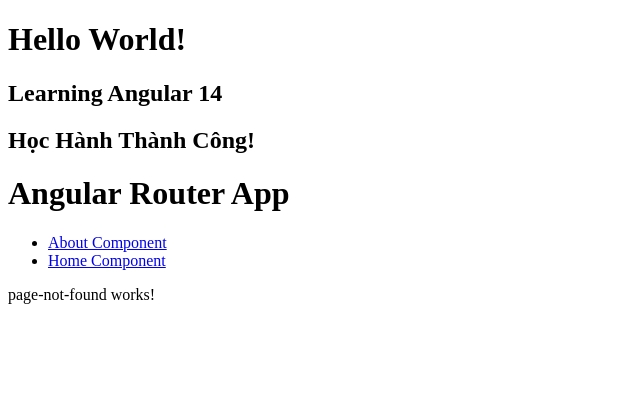
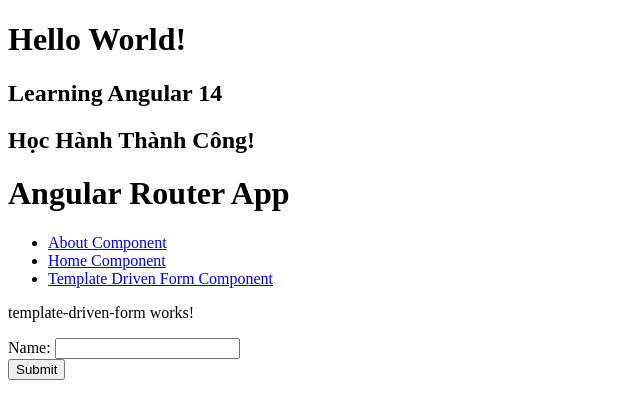
Before and after one commit to DDT13163/Angular_Demo, an Angular app: page /templateform in a window 1280 px wide. Shown: the top 418 px of the page, without its empty margins (0-640 px from the left). Built offline with nearby package versions, Linux system fonts and the light colour scheme.

Commit message:
templateDrivenForm

```diff
--- a/src/app/Services/common.service.ts
+++ b/src/app/Services/common.service.ts
@@ -11,4 +11,9 @@
   public binhPhuong(n: number): number {
     return n * n;
   }
+
+  public submitData(data: any): void {
+    console.log('Gửi data lên server. Data = ', data);
+  }
+
 }
--- a/src/app/app-routing.module.ts
+++ b/src/app/app-routing.module.ts
@@ -3,10 +3,12 @@
 import { AboutComponent } from './about/about.component';
 import { HomeComponent } from './home/home.component';
 import { PageNotFoundComponent } from './page-not-found/page-not-found.component';
+import { TemplateDrivenFormComponent } from './template-driven-form/template-driven-form.component';
 
 const routes: Routes = [{ path: 'about', component: AboutComponent },
 { path: 'home', component: HomeComponent },
 { path: '', component: HomeComponent },
+{ path: 'templateform', component: TemplateDrivenFormComponent},
 { path: '**', component: PageNotFoundComponent },  // Wildcard route for a 404 page
 ];
 
--- a/src/app/app.component.html
+++ b/src/app/app.component.html
@@ -7,7 +7,7 @@
   <ul>
     <li><a routerLink="/about" routerLinkActive="active" ariaCurrentWhenActive="page">About Component</a></li>
     <li><a routerLink="/home" routerLinkActive="active" ariaCurrentWhenActive="page">Home Component</a></li>
-  </ul>
+    <li><a routerLink="/templateform" routerLinkActive="active" ariaCurrentWhenActive="page">Template Driven Form Component</a></li>  </ul>
 </nav>
 <!-- The routed views render in the <router-outlet>-->
 <router-outlet></router-outlet>
--- /dev/null
+++ b/src/app/template-driven-form/template-driven-form.component.html
@@ -0,0 +1,8 @@
+<p>template-driven-form works!</p>
+<form (ngSubmit)="submitForm()">
+    Name:
+    <input type="text" [(ngModel)]="name" [ngModelOptions]="{standalone: true}"/>
+    <br>
+    <!-- <button (click)="submitForm()">Submit</button> -->
+    <button>Submit</button>
+</form>
--- /dev/null
+++ b/src/app/template-driven-form/template-driven-form.component.ts
@@ -0,0 +1,21 @@
+import { Component, OnInit } from '@angular/core';
+import { CommonService } from '../Services/common.service';
+
+@Component({
+  selector: 'app-template-driven-form',
+  templateUrl: './template-driven-form.component.html',
+  styleUrls: ['./template-driven-form.component.scss']
+})
+export class TemplateDrivenFormComponent implements OnInit {
+  public name = '';
+  constructor(private common: CommonService) { }
+
+  ngOnInit(): void {
+  }
+
+  public submitForm(): void {
+    console.log('submit form: name = ' + this.name);
+    this.common.submitData({name: this.name, age: 18});
+  }
+
+}
```
Also changed, not shown: src/app/app.module.ts (+6 -2 lines), src/app/template-driven-form/template-driven-form.component.scss (added), 1 other file (tests, documents, lock files or other folders).
